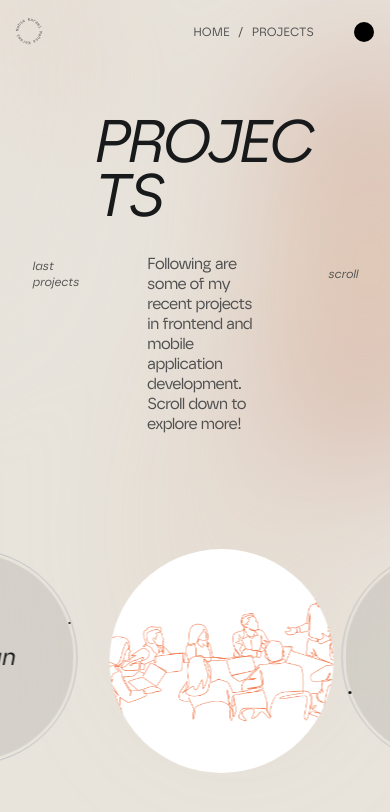
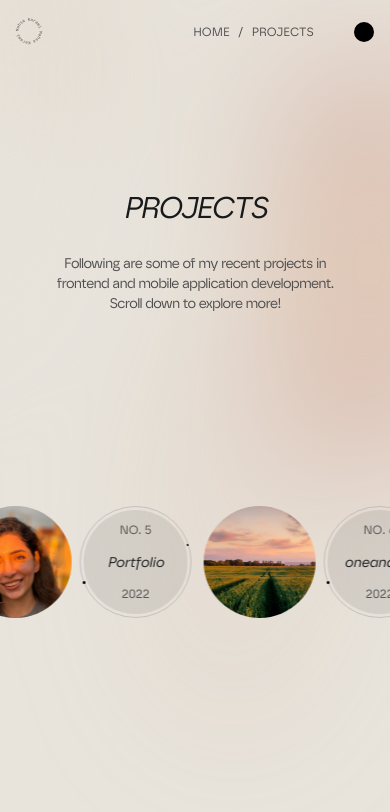
Before and after one commit to mkmi7171/portfolio, a React (Vite) app: page /projects in a window 390 px wide. Shown: the top 812 px of the page. Built offline with nearby package versions, Linux system fonts and the light colour scheme.

Commit message:
check on real device and made some changes for the responsive

```diff
--- a/src/components/Contact.jsx
+++ b/src/components/Contact.jsx
@@ -6,7 +6,7 @@ export default function Contact() {
         <div>
             <div className='flex gap-4 mt-12 after:w-32 after:h-28 after:absolute after:rounded-full after:bg-[#e3989f] md:after:hidden relative after:top-0 after:left-0 after:opacity-50 contact-circle'>
                 <div className='flex-[1.05] px-8 md:px-24 flex flex-col items-center justify-center'>
-                    <p className='w-10/12 lg:w-1/2 leading-loose text-lg'>Thanks for stopping by, I’m currently looking to join a new team of creative designers and developers. If you think we might be a good fit for one another, send me an  email.<span>
+                    <p className='sm:w-10/12 lg:w-1/2 leading-loose text-lg'>Thanks for stopping by, I’m currently looking to join a new team of creative designers and developers. If you think we might be a good fit for one another, send me an  email.<span>
                     </span>
                     </p>
                     <div>
--- a/src/components/Expertise.jsx
+++ b/src/components/Expertise.jsx
@@ -12,7 +12,7 @@ export default function Expertise() {
     <div className='flex relative flex-col item-center justify-center flex-wrap px-2 py-12 xl:px-32' style={{ perspective: '1000px' }}>
       <div className='flex flex-col relative gap-24'>
         <div className='w-full flex flex-col md:flex-row md:justify-between lg:justify-evenly items-center gap-12 md:gap-5 relative' style={{ perspective: 1000 }}>
-          <div className='w-[350px] sm:w-[380px] relative color-circle flex justify-center purple-circle after:h-72 after:w-36 sm:after:h-80 sm:after:w-44'>
+          <div className='w-[310px] sm:w-[380px] relative color-circle flex justify-center purple-circle after:h-[14.5rem] after:w-32 sm:after:h-80 sm:after:w-44'>
             <img src={Front} className='w-full object-contain relative z-10 transition-transform duration-300 ease-in-out hover:scale-105 hover:rotate-3' />
           </div>
           <div className='sm:w-10/12 md:w-[43%] lg:w-2/5 rounded-3xl px-10 md:px-0 lg:px-4 pt-6'>
@@ -37,7 +37,7 @@ export default function Expertise() {
 
         </div>
         <div className='w-full flex flex-col md:flex-row-reverse md:justify-evenly gap-5 relative items-center md:items-start' style={{perspective:1000}}>
-          <div className='w-[350px] sm:w-[380px] color-circle green-circle flex justify-center relative after:w-48 sm:after:w-52 after:h-1/2 after:rounded-tl-3xl '>
+          <div className='w-[300px] sm:w-[380px] color-circle green-circle flex justify-center relative after:w-44 sm:after:w-52 after:h-1/2 after:rounded-tl-3xl '>
             <img src={Mobile} className='w-full object-contain relative z-10 transition-transform duration-500 ease-in-out hover:scale-105 hover:rotate-3' />
           </div>
           <div className='rounded-3xl sm:w-10/12 md:w-[43%] lg:w-2/5 px-10 md:px-0 lg:px-4 pt-10'>
--- a/src/components/Header.jsx
+++ b/src/components/Header.jsx
@@ -51,7 +51,7 @@ export default function Header() {
                                 a 40,40 0 1,1 80,0
                                 a 40,40 0 1,1 -80,0"
                                 />
-                                <text id="text" fontFamily="monospace" fontSize="16" fill="#505050">
+                                <text id="text" fontFamily="monospace" fontSize="16" fill={isDarkMode ? '#e5e7eb' :'#505050'}>
                                     <textPath id="textPath" href="#circlePath">
                                         Mahsa Karami Mahsa Karami
                                     </textPath>
--- a/src/components/HomeSlider.jsx
+++ b/src/components/HomeSlider.jsx
@@ -44,9 +44,9 @@ export default function HomeSlider() {
   };
 
   return (
-    <div className="h-screen flex flex-col justify-evenly relative items-center">
+    <div className="h-[90vh] sm:h-screen pb-20 md:pb-4 lg:pb-20 pt-20 lg:pt-24 flex flex-col justify-between relative items-center">
       <InteractiveBackground colors={customColors} />
-      <div className="px-8 md:flex md:px-4 lg:px-16 items-center pt-20 md:pt-6 lg:pt-0 w-fit z-10">
+      <div className="px-8 md:flex md:px-4 items-center md:pt-6 lg:pt-0 w-fit z-10">
         <div className="relative homeSection flex-1">
           <div className="flex items-center w-1/2">
               <motion.h1
@@ -82,26 +82,28 @@ export default function HomeSlider() {
               </svg>
             </div>
           </div>
-          <AnimatedWrapper duration={0.8} delay={0.4}>
+          <AnimatedWrapper duration={0.8} delay={0.2}>
             <p className='flex-1 w-10/12 sm:w-2/3 xl:w-1/2 text-sm md:text-md leading-relaxed tracking-wide my-5 lg:my-8 tracking-[0.3rem] relative'> I am a creative Front-End and Mobile Application Developer. I specialize in creating intuitive and scalabe websites and applications.</p>
           </AnimatedWrapper>
         </div>
-        <div className='flex-1 md:flex lg:w-3/4 md:h-full gap-8 md:pt-12'>
+        <div className='flex-1 md:flex lg:w-3/4 md:h-full gap-8 xl:pt-8'>
+          <AnimatedWrapper duration={0.6} delay={0.25}>
             <h2 className='font-bold mb-5 md:mb-0 text-xl md:text-2xl font-safiro-reg-i'>Collabs</h2>
+          </AnimatedWrapper>
           <div className='text flex flex-col gap-2 md:gap-4'>
-            <AnimatedWrapper duration={0.6}>
+            <AnimatedWrapper duration={0.6} delay={0.3}>
               <div className='gap-3 flex flex-col'>
                 <span className='font-black'>Mehrayan <span className='text-xs mx-3'>2022-2024</span></span>
                 <span className='text-sm'>Frontend and Mobile App developer</span>
               </div>
             </AnimatedWrapper>
-            <AnimatedWrapper duration={0.7} delay={0.1}>
+            <AnimatedWrapper duration={0.7} delay={0.4}>
               <div className='gap-3 flex flex-col'>
                 <span className='font-black'>Aran Agency<span className='text-xs mx-3'>2020-2022</span></span>
                 <span className='text-sm'>React developer</span>
               </div>
             </AnimatedWrapper>
-            <AnimatedWrapper duration={0.8} delay={0.2}>
+            <AnimatedWrapper duration={0.8} delay={0.5}>
               <div className='gap-3 flex flex-col'>
                 <span className='font-black'>Manzoome Negaran Net<span className='text-xs mx-3'>2018-2020</span></span>
                 <span className='text-sm'>Web developer</span>
@@ -110,7 +112,7 @@ export default function HomeSlider() {
           </div>
         </div>
       </div>
-      <div className='w-full lg:flex flex-row-reverse items-end'>
+      <div className='w-full lg:flex flex-row-reverse md:items-end'>
         <div className='w-full flex justify-center relative after:w-64 after:h-72 after:top-0 after:right-0 after:absolute'>
           <motion.div
             className="flex px-8 w-10/12 lg:w-9/12 xl:w-8/12 justify-end md:justify-between relative"
@@ -119,18 +121,18 @@ export default function HomeSlider() {
             transition={{ duration: 1 }}
           >
             <motion.div
-              className={`hidden md:flex md:w-40 md:h-40 lg:w-44 lg:h-44 xl:w-48 xl:h-48 justify-between p-4 items-center flex-col rounded-full border border-gray-400 uppercase ${isLoaded ? 'left-0' : 'left-full -translate-x-48'}`}
+              className={`hidden md:flex md:w-36 md:h-36 lg:w-40 lg:h-40 xl:w-48 xl:h-48 justify-between p-4 items-center flex-col rounded-full border border-gray-400 uppercase ${isLoaded ? 'left-0' : 'left-full -translate-x-48'}`}
               style={{
                 transition: 'all 1.1s ease 0.5s',
                 position: isLoaded ? 'relative' : 'absolute',
               }}
             >
               <span className='text-xs'>FrontEnd</span>
-              <span className='text-4xl font-black number'>2020</span>
+              <span className='text-2xl lg:text-3xl xl:text-4xl font-black number'>2020</span>
               <span className='text-xs'>developer</span>
             </motion.div>
             <motion.div
-              className={`hidden md:flex md:w-40 md:h-40 lg:w-44 lg:h-44 xl:w-48 xl:h-48 justify-between p-4 items-center flex-col rounded-full border border-gray-400 uppercase ${isLoaded ? 'left-0' : 'left-1/2 -translate-x-24'}`}
+              className={`hidden md:flex md:w-36 md:h-36 lg:w-40 lg:h-40 xl:w-48 xl:h-48 justify-between p-4 items-center flex-col rounded-full border border-gray-400 uppercase ${isLoaded ? 'left-0' : 'left-1/2 -translate-x-24'}`}
               style={{
                 marginTop: isLoaded ? '-4rem' : '0',
                 position: isLoaded ? 'relative' : 'absolute',
@@ -139,14 +141,14 @@ export default function HomeSlider() {
               }}
             >
               <span className='text-xs'>mobile App</span>
-              <span className='text-4xl font-black number'>2022</span>
+              <span className='text-2xl lg:text-3xl xl:text-4xl font-black number'>2022</span>
               <span className='text-xs'>developer</span>
             </motion.div>
-            <img src={Mahsa} alt='personal picture' className=' rounded-full overflow-hidden w-32 h-32 md:w-40 md:h-40 lg:w-44 lg:h-44 xl:w-48 xl:h-48 object-center object-cover z-10 -mt-56 md:mt-0 hidden sm:flex' />
+            <img src={Mahsa} alt='personal picture' className=' rounded-full overflow-hidden w-32 h-32 md:w-36 md:h-36 lg:w-40 lg:h-40 xl:w-48 xl:h-48 object-center object-cover z-10 -mt-56 md:mt-0 hidden sm:flex' />
           </motion.div>
 
         </div>
-        <Socials ulClass={`flex lg:flex-col gap-3 mt-8 lg:mt-0 px-8`} />
+        <Socials ulClass={`flex lg:flex-col gap-3 mt-5 md:mt-8 lg:mt-0 px-8`} />
       </div>
     </div>
   )
--- a/src/components/InteractiveBackground.jsx
+++ b/src/components/InteractiveBackground.jsx
@@ -35,14 +35,11 @@ const InteractiveBackground = ({ colors }) => {
     }, []);
 
     return (
-        <div
-            style={{
+            <div className="gradient-bg h-screen" style={{
                 '--color1': colors[0],
                 '--color2': colors[1],
                 '--color-interactive': isDarkMode ? '#191818' : colors[2],
-            }}
-        >
-            <div className="gradient-bg h-screen">
+            }}>
                 <svg xmlns="http://www.w3.org/2000/svg">
                     <defs>
                         <filter id="goo">
@@ -61,7 +58,6 @@ const InteractiveBackground = ({ colors }) => {
                     <div ref={interactiveRef} className="interactive"></div>
                 </div>
             </div>
-        </div>
     );
 };
 
--- a/src/components/MouseImageTrail.jsx
+++ b/src/components/MouseImageTrail.jsx
@@ -56,15 +56,15 @@ export const ImageTrail = () => {
             ]}
             ready={isTextAnimationComplete}
         >
-            <div className="flex h-[65vh] items-center px-8 justify-between">
-                <p className="text-xs font-safiro-reg-i">last projects</p>
+            <div className="flex h-[60vh] items-center px-8 justify-between">
+                <p className="hidden md:flex text-xs font-safiro-reg-i">latest projects</p>
                 <div className="gap-8 flex flex-col justify-center items-center p-3">
                     <motion.h1
-                        className="text-6xl char uppercase leading-[0.9]"
+                        className="text-3xl md:text-4xl lg:text-5xl xl:text-6xl char uppercase leading-[0.9]"
                         variants={containerVariants}
                         initial="hidden"
                         animate="visible"
-                        onAnimationComplete={() => setTextAnimationComplete(true)} // Set ready after animation
+                        onAnimationComplete={() => setTextAnimationComplete(true)}
                     >
                         {Array.from("Projects ").map((char, index) => (
                             <motion.div
@@ -77,11 +77,11 @@ export const ImageTrail = () => {
                             </motion.div>
                         ))}
                     </motion.h1>
-                    <p className="w-1/2 tracking-tighter leading-5 font-safiro-reg font-light">
+                    <p className="sm:w-2/3 md:w-1/2 text-sm lg:text-md text-center md:text-start tracking-tighter md:leading-5 font-safiro-reg font-light">
                         Following are some of my recent projects in frontend and mobile application development. Scroll down to explore more!
                     </p>
                 </div>
-                <p className="text-xs font-safiro-reg-i">scroll</p>
+                <p className="hidden md:flex text-xs font-safiro-reg-i">scroll</p>
             </div>
         </MouseImageTrail>
     );
--- a/src/components/Projects.jsx
+++ b/src/components/Projects.jsx
@@ -1,5 +1,5 @@
 import { motion, useTransform, useScroll } from "framer-motion";
-import { useRef } from "react";
+import { useRef, useEffect } from "react";
 import { projects } from "./ProjectsArray";
 import {Link} from 'react-router-dom'
 import { ImageTrail } from "./MouseImageTrail";
@@ -14,12 +14,20 @@ const Projects = () => {
         '#e8e4dc'
     ];
     const targetRef = useRef(null);
+    const containerRef = useRef(null);
     const { scrollYProgress } = useScroll({
         target: targetRef,
     });
 
-    const x = useTransform(scrollYProgress, [0, 1], ["1%", "-95%"]);
+    const x = useTransform(scrollYProgress, [0, 1], ["1%", "-70%"]);
 
+    useEffect(() => {
+        const isMobileOrTablet = window.matchMedia("(max-width: 768px)").matches;
+
+        if (isMobileOrTablet) {
+            document.body.style.overflowY = "hidden";
+        }
+    }, []);
 
     const Card = ({ card, index }) => {
         return (
@@ -29,7 +37,7 @@ const Projects = () => {
             }} className="group h-56 flex gap-2 ">
                 <motion.div
                     layoutId={`project-image-${card.id}`}
-                    className="relative h-56 w-56 rounded-full overflow-hidden"
+                    className="relative h-28 w-28 sm:h-32 sm:w-32 md:h-40 md:w-40 lg:w-48 lg:h-48 xl:h-56 xl:w-56  rounded-full overflow-hidden"
                     style={{
                         borderRadius: '50%'
                     }}
@@ -44,12 +52,12 @@ const Projects = () => {
                     ></div>
 
                 </motion.div>
-                <div className="w-[13.5rem] h-[13.5rem] flex rounded-full border border-gray-400 border-opacity-50 justify-center items-center relative">
-                    <div className={`absolute group-hover:rotate-90 transition-transform duration-300 w-52 h-52 rounded-full before:w-[2.5px] before:h-[2.5px] ${isDarkMode ? 'before:bg-white' : 'before:bg-black'} before:absolute before:left-[3px] before:top-2/3 before:rounded-full after:h-[2.5px] after:w-[2.5px] ${isDarkMode ? 'after:bg-white' : 'after:bg-black'} after:absolute after:right-[3px] after:top-1/3 after:rounded-full`}>
+                <div className="h-28 w-28 sm:h-32 sm:w-32 md:h-40 md:w-40 lg:w-48 lg:h-48 xl:h-56 xl:w-56 flex rounded-full border border-gray-400 border-opacity-50 justify-center items-center relative">
+                    <div className={`absolute group-hover:rotate-90 transition-transform duration-300 h-28 w-28 sm:h-32 sm:w-32 md:h-40 md:w-40 lg:w-48 lg:h-48 xl:h-56 xl:w-56 rounded-full before:w-[2.5px] before:h-[2.5px] ${isDarkMode ? 'before:bg-white' : 'before:bg-black'} before:absolute before:left-[3px] before:top-2/3 before:rounded-full after:h-[2.5px] after:w-[2.5px] ${isDarkMode ? 'after:bg-white' : 'after:bg-black'} after:absolute after:right-[3px] after:top-1/3 after:rounded-full`}>
                     </div>
-                    <div className="p-3 w-52 h-52 mat-bg self-center rounded-full flex flex-col justify-between items-center group-hover:scale-95 transition-all transition-400">
+                    <div className="p-3 w-[6.5rem] h-[6.5rem] sm:w-[7.5rem] sm:h-[7.5rem] md:w-[9.5rem] md:h-[9.5rem] lg:w-[11.5rem] lg:h-[11.5rem] xl:w-[13.5rem] xl:h-[13.5rem] mat-bg self-center rounded-full flex flex-col justify-between items-center group-hover:scale-95 transition-all transition-400">
                         <span className="text-xs">NO. {index + 1}</span>
-                        <p className="font-safiro-reg-i text-2xl number">{card.title}</p>
+                        <p className="font-safiro-reg-i text-sm sm:text-lg md:text-xl lg:text-2xl number">{card.title}</p>
                         <span className="text-xs">2022</span>
                     </div>
                 </div>
@@ -59,10 +67,14 @@ const Projects = () => {
 
     return (
             <div ref={targetRef} className="relative h-[300vh]">
-            <div className="sticky h-screen top-0 flex flex-col overflow-hidden">
+                <div ref={containerRef} className="sticky h-screen top-0 flex  flex-col overflow-hidden">
                     <InteractiveBackground colors={customColors} />
                     <ImageTrail />
-                <motion.div style={{ x }} className="flex gap-8">
+                    <motion.div
+                        drag="x"
+                        dragConstraints={containerRef}
+                        dragElastic={0.1}
+                        dragMomentum={true} style={{ x }} className="flex gap-3 md:gap-4 lg:gap-6 xl:gap-8 w-fit">
                         {projects.map((card, index) => {
                             return <Card card={card} index={index} key={card.id} />;
                         })}
--- a/src/index.css
+++ b/src/index.css
@@ -351,7 +351,7 @@ right: -3px;
     top: calc(5% - var(--circle-size) / 2);
     right: calc(5% - var(--circle-size) / 2);
     transform-origin: center center;
-        border-radius: 30%;
+    border-radius: 30%;
     animation: moveVertical 30s ease infinite, opacityAnimation 4s ease-in-out infinite;
 }
 .g2 {
--- a/src/pages/ProjectDetail.jsx
+++ b/src/pages/ProjectDetail.jsx
@@ -49,7 +49,7 @@ const ProjectDetail = () => {
       <InteractiveBackground colors={customColors} />
       <div className="flex-[0.85] h-full pt-32 px-8 z-40">
         <AnimatedWrapper duration={1} delay={0.2}>
-          <h1 className="text-6xl font-safiro-reg-i number">{project.title}</h1>
+          <h1 className="text-2xl sm:text-3xl md:text-4xl lg:text-5xl xl:text-6xl font-safiro-reg-i number">{project.title}</h1>
         </AnimatedWrapper>
         <AnimatedWrapper duration={1} delay={0.3}>
           <div dangerouslySetInnerHTML={{ __html: project.description }} className="py-8 tracking-tight" />
@@ -115,9 +115,9 @@ const ProjectDetail = () => {
       <div className="z-40 flex-[0.85] flex flex-col gap-8 h-full pt-32 ml-12">
         <AnimatedWrapper duration={1} delay={0.2}>
           <div className="flex items-center">
-            <span className="text-6xl tracking-tight number">0{project.id}</span>
-            <div className="w-0.5 mx-8 h-16 bg-gray-400 rotate-45"></div>
-            <span className="text-6xl tracking-tight number">06</span>
+            <span className="text-2xl sm:text-3xl md:text-4xl lg:text-5xl xl:text-6xl tracking-tight number">0{project.id}</span>
+            <div className="w-0.5 mx-4 md:mx-6 xl:mx-8 h-6 sm:h-8 md:h-10 lg:h-12 xl:h-16 bg-gray-400 rotate-45"></div>
+            <span className="text-2xl sm:text-3xl md:text-4xl lg:text-5xl xl:text-6xl tracking-tight number">06</span>
           </div>
         </AnimatedWrapper>
         <AnimatedWrapper duration={1} delay={0.3}>
@@ -140,7 +140,7 @@ const ProjectDetail = () => {
       </div>
       {animationDone && <Link to={`/projects/${nextProject?.id}`} className=" z-40 absolute right-8 bottom-8">
         <div
-          className="w-56 h-56 rounded-full next-project"
+          className="h-28 w-28 sm:h-32 sm:w-32 md:h-40 md:w-40 lg:w-48 lg:h-48 xl:h-56 xl:w-56 rounded-full next-project"
           style={{
             backgroundImage: `url(${nextProject?.image || ''})`,
             backgroundSize: "cover",
--- a/vite.config.js
+++ b/vite.config.js
@@ -4,4 +4,8 @@ import react from '@vitejs/plugin-react-swc'
 // https://vitejs.dev/config/
 export default defineConfig({
   plugins: [react()],
+  server: {
+    host: '0.0.0.0',
+    port: 3000, // Change to a commonly allowed port
+  },
 })
```
Lines whose indentation alone changed are shown as unchanged.
